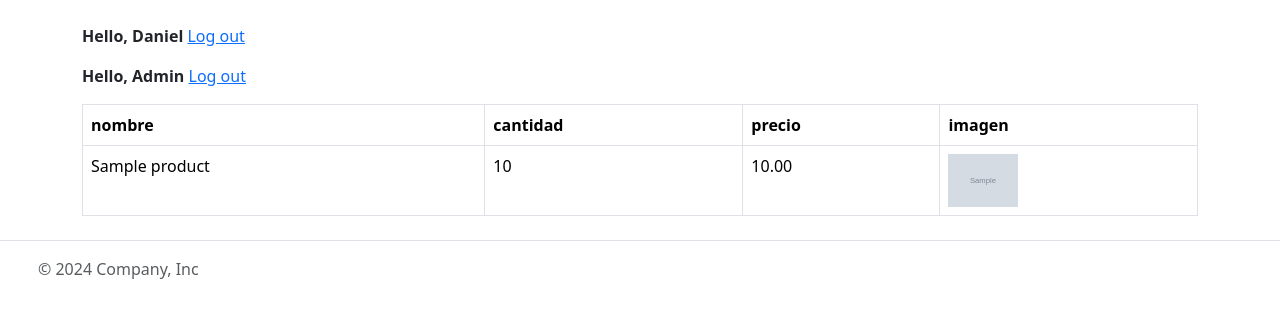
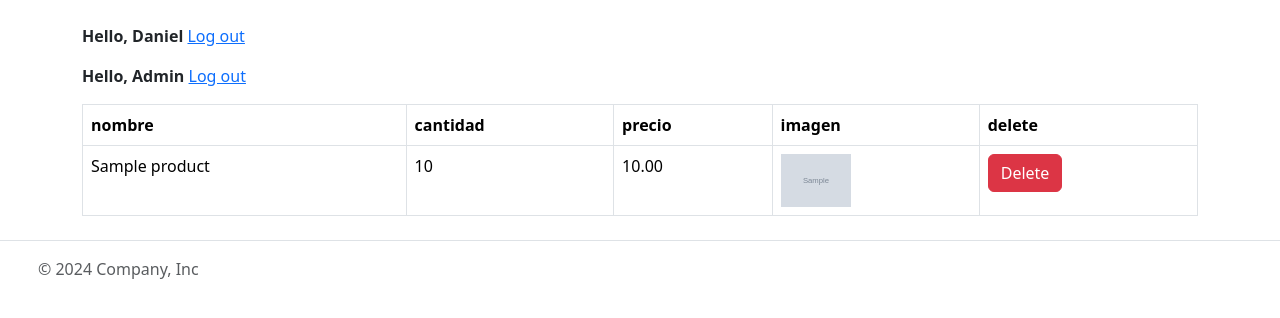
Before and after one commit to Dan-ala/Media-Socks, a Flask app: page /products/ in a window 1280 px wide. Shown: the part 73-391 px from the top of the page. Run offline with Flask 3, Linux system fonts and the light colour scheme; a user stored in the database is signed in; tables that the repository leaves empty hold one stand-in row (values such as "Sample post"); grey boxes marked "Sample" are stand-in pictures.

Commit message:
delete part

```diff
--- a/app/products/routes.py
+++ b/app/products/routes.py
@@ -57,6 +57,14 @@ def new_products():
 
     return render_template("new_products.html", categories=categories, socks_categories=socks_categories)
 
+@products.route('/delete/<int:product_id>', methods=['POST'])
+@login_required
+def delete_product(product_id):
+    product = models.Product.query.get_or_404(product_id)
+    db.session.delete(product)
+    db.session.commit()
+    return redirect(url_for('products.products_list'))
+
 
 @products.route('/products/img/<filename>')
 def uploaded_file(filename):
--- a/app/products/templates/products.html
+++ b/app/products/templates/products.html
@@ -16,6 +16,7 @@
                         <th>cantidad</th>
                         <th>precio</th>
                         <th>imagen</th>
+                        <th>delete</th>
                     </tr>
                 </thead>
                 <tbody>
@@ -28,6 +29,12 @@
                             <img src="{{ url_for('products.uploaded_file', filename=x.product_image) }}" alt="img"
                                 width="70px">
                         </td>
+                        <td>
+                            <form action="{{ url_for('products.delete_product', product_id=x.id) }}" method="post">
+                                <input type="submit" value="Delete" class="btn btn-danger"
+                                    onclick="return confirm('Are you sure you want to delete this product?');">
+                            </form>
+                        </td>
                     </tr>
                     {% endfor %}
                 </tbody>
```
Also changed, not shown: instance/business.db, 2 other files.
